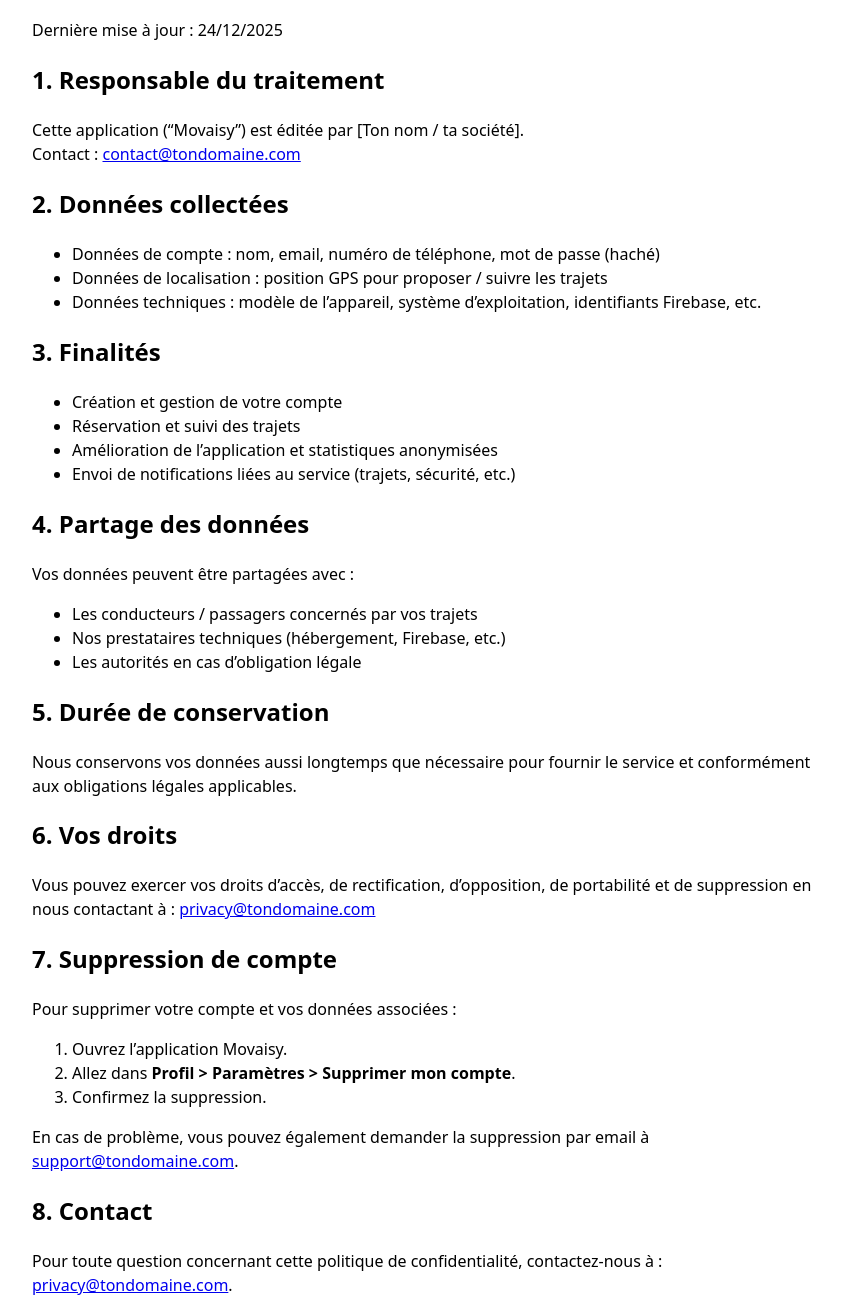
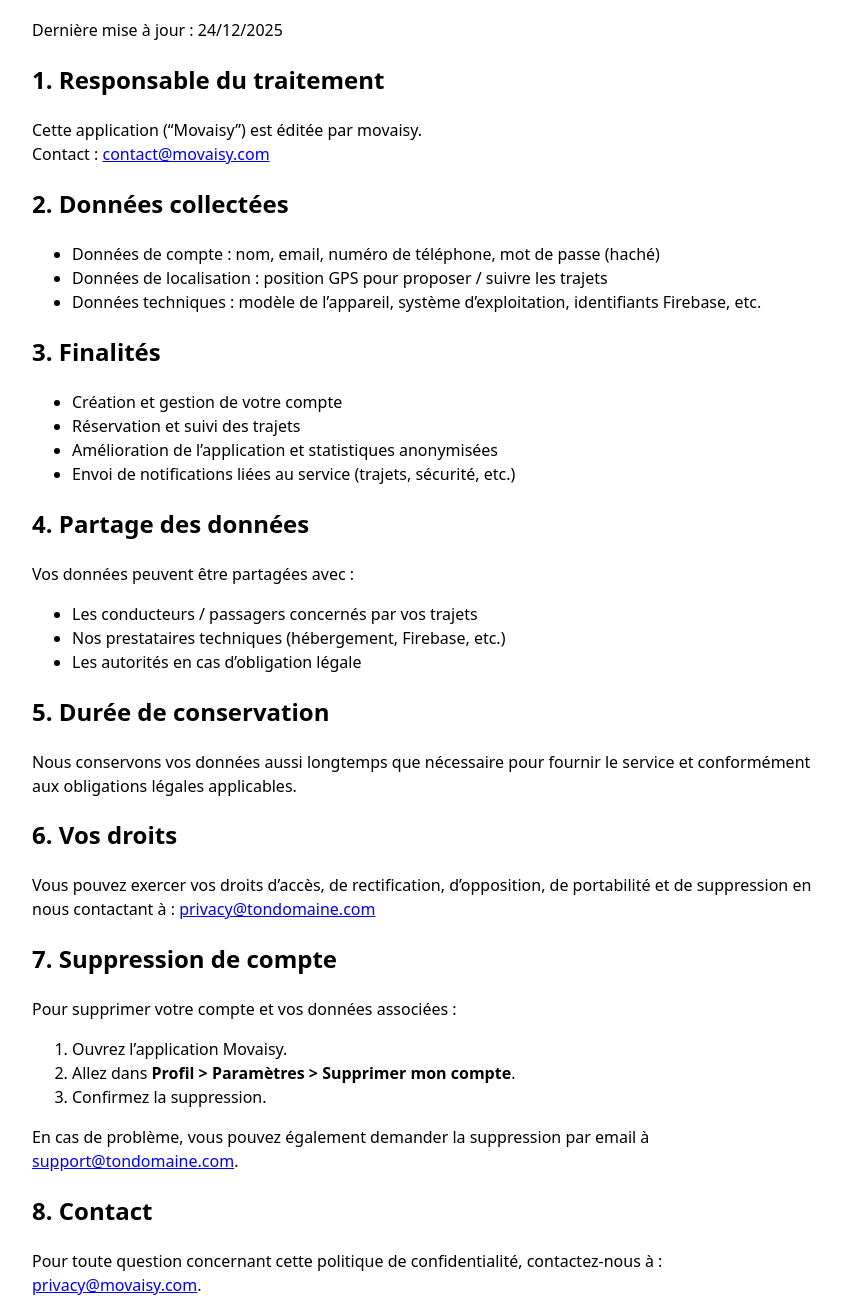
Before and after one commit to benelhadi/movaisy-privacy, a plain HTML site: page index.html in a window 1280 px wide. Shown: the part 83-1383 px from the top of the page, without its empty margins (208-1050 px from the left). Drawn offline with Linux system fonts and the light colour scheme.

Commit message:
Update index.html

```diff
--- a/index.html
+++ b/index.html
@@ -12,8 +12,8 @@
 
   <h2>1. Responsable du traitement</h2>
   <p>
-    Cette application (“Movaisy”) est éditée par [Ton nom / ta société].<br />
-    Contact : <a href="mailto:contact@tondomaine.com">contact@tondomaine.com</a>
+    Cette application (“Movaisy”) est éditée par movaisy.<br />
+    Contact : <a href="mailto:contact@movaisy.com">contact@movaisy.com</a>
   </p>
 
   <h2>2. Données collectées</h2>
@@ -71,7 +71,7 @@
   <h2>8. Contact</h2>
   <p>
     Pour toute question concernant cette politique de confidentialité, contactez-nous à :
-    <a href="mailto:privacy@tondomaine.com">privacy@tondomaine.com</a>.
+    <a href="mailto:privacy@movaisy.com">privacy@movaisy.com</a>.
   </p>
 </body>
 </html>
```
